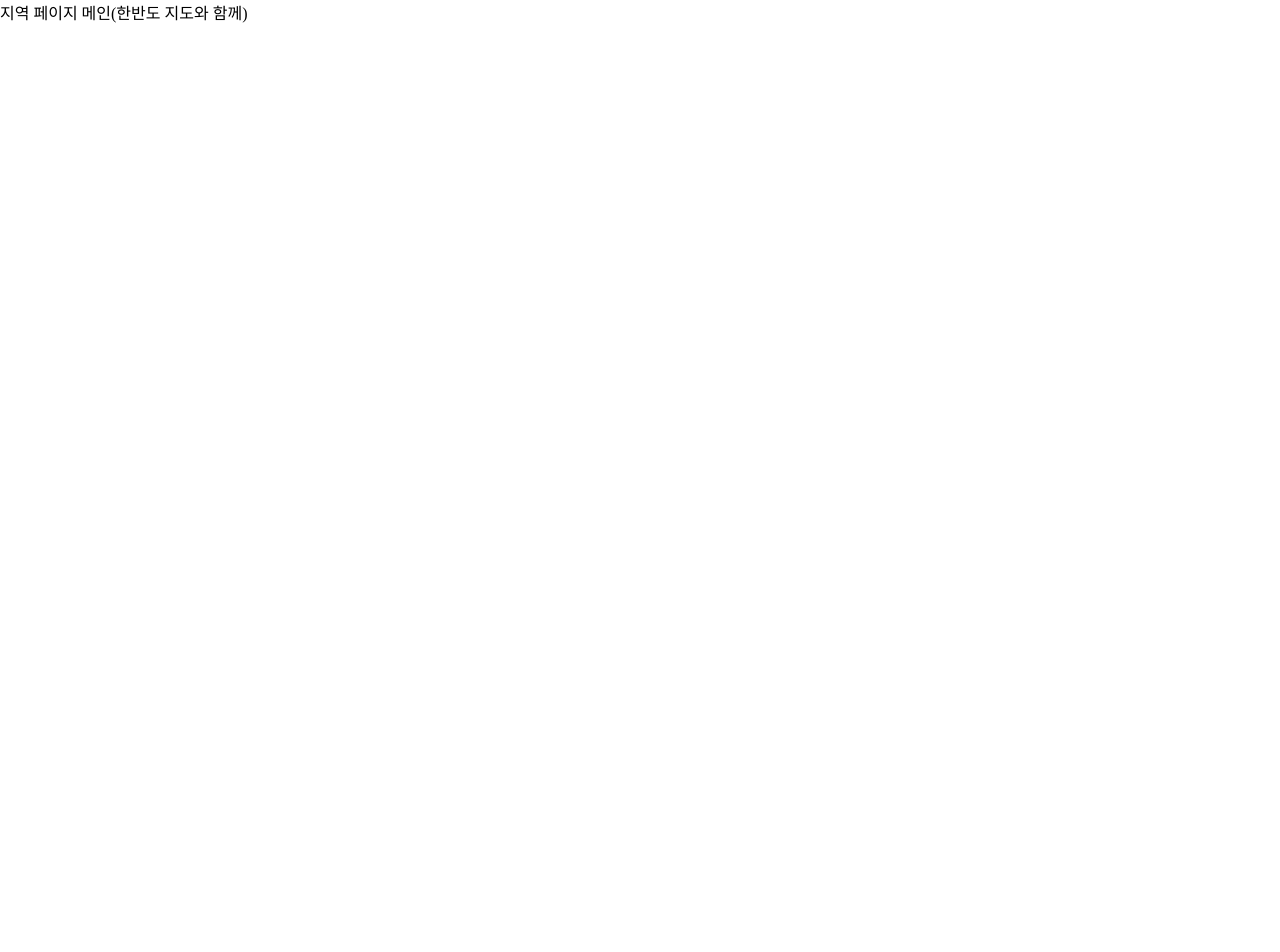
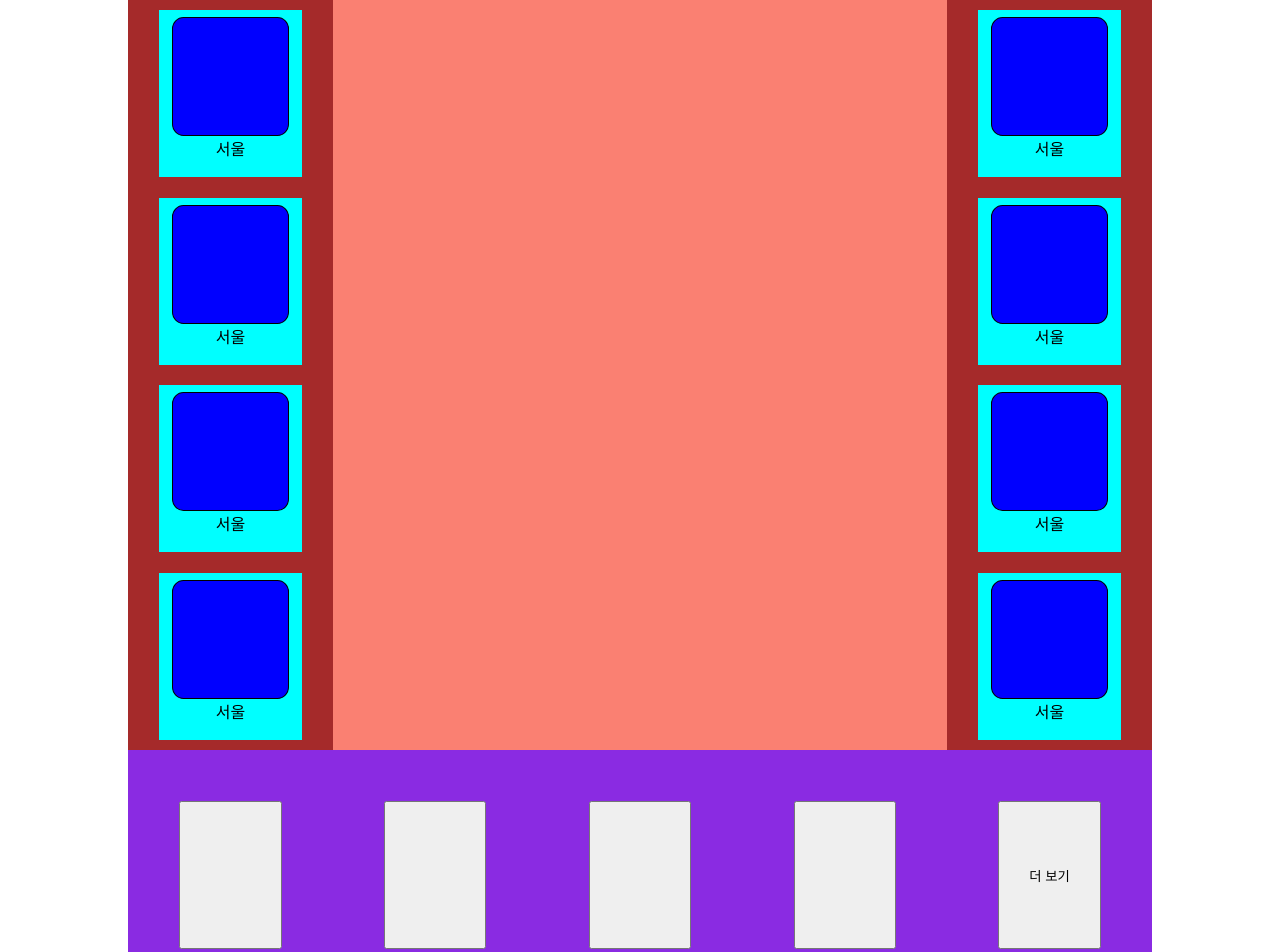
Before and after one commit to kyuchory/BeatSbUp, a React (Create React App) app in the folder front/: page /regionmain in a window 1280 px wide. Shown: the top 952 px of the page. Before the commit the page ends 800 px from the top, so only its background shows below. Built offline with nearby package versions, Linux system fonts and the light colour scheme.

Commit message:
yong front

```diff
--- a/front/src/routes/region/RegionAttraction.js
+++ b/front/src/routes/region/RegionAttraction.js
@@ -1,3 +1,5 @@
+import styles from "./RegionAttraction.module.css";
+
 function RegionAttraction() {
     return (
         <div>명소 페이지(지역별 명소 정보 출력)</div>
--- /dev/null
+++ b/front/src/routes/region/RegionAttraction.module.css
@@ -0,0 +1,8 @@
+.container {
+    margin-top: 100px;
+    width:80%;
+    display: flex;
+    height: 1000px;
+    margin:auto;
+    flex-direction: column;
+    }
--- a/front/src/routes/region/RegionDetail.js
+++ b/front/src/routes/region/RegionDetail.js
@@ -1,3 +1,5 @@
+import styles from "./RegionDetail.module.css";
+
 function RegionDetail() {
     return (
         <div>지역 페이지(세부지역)</div>
--- /dev/null
+++ b/front/src/routes/region/RegionDetail.module.css
@@ -0,0 +1,8 @@
+.container {
+    margin-top: 100px;
+    width:80%;
+    display: flex;
+    height: 1000px;
+    margin:auto;
+    flex-direction: column;
+    }
--- a/front/src/routes/region/RegionMain.js
+++ b/front/src/routes/region/RegionMain.js
@@ -1,7 +1,63 @@
+import styles from "./RegionMain.module.css";
+
+
 function RegionMain() {
     return (
-        <div>
-            지역 페이지 메인(한반도 지도와 함께)
+        <div className={styles.container}>
+            <div className={styles.main}>
+            <div className={styles.side}>
+                <div className={styles.side_image}>
+                    <div className={styles.regionImage}></div>
+                    <p className={styles.regionName}>서울</p>
+                </div>
+                <div className={styles.side_image}>
+                    <div className={styles.regionImage}></div>
+                    <p className={styles.regionName}>서울</p>
+                </div>
+                <div className={styles.side_image}>
+                    <div className={styles.regionImage}></div>
+                    <p className={styles.regionName}>서울</p>
+                </div>
+                <div className={styles.side_image}>
+                    <div className={styles.regionImage}></div>
+                    <p className={styles.regionName}>서울</p>
+                </div>
+            </div>
+            <div className={styles.center}></div>
+            <div className={styles.side}>
+                <div className={styles.side_image}>
+                    <div className={styles.regionImage}></div>
+                    <p className={styles.regionName}>서울</p>
+                </div>
+                <div className={styles.side_image}>
+                    <div className={styles.regionImage}></div>
+                    <p className={styles.regionName}>서울</p>
+                </div>
+                <div className={styles.side_image}>
+                    <div className={styles.regionImage}></div>
+                    <p className={styles.regionName}>서울</p>
+                </div>
+                <div className={styles.side_image}>
+                    <div className={styles.regionImage}></div>
+                    <p className={styles.regionName}>서울</p>
+                </div>
+            </div>
+            </div>
+            <div className={styles.list}>
+                <button className={styles.listInner}></button>
+                <button className={styles.listInner}></button>
+                <button className={styles.listInner}></button>
+                <button className={styles.listInner}></button>
+                <button className={styles.listInner}>더 보기
+                    <ul className={styles.detail}>
+                        <li>강릉</li>
+                        <li>강릉</li>
+                        <li>강릉</li>
+                        <li>강릉</li>
+                        <li>강릉</li>
+                    </ul>
+                </button>
+            </div>
         </div>
     );
 }
--- /dev/null
+++ b/front/src/routes/region/RegionMain.module.css
@@ -0,0 +1,58 @@
+.container {
+  margin-top: 100px;
+  width:80%;
+  display: flex;
+  height: 1000px;
+  margin:auto;
+  flex-direction: column;
+  }
+.main{
+  flex:3;
+  display: flex;
+}
+.side{
+  flex:1;
+  display: flex;
+  background-color: brown;
+  flex-direction: column;
+  align-items: center;
+}
+.side_image{
+  flex:1;
+  width:70%;
+  margin:5%;
+  background-color: aqua;
+  justify-content: center;
+  text-align: center;
+  align-items: center;
+}
+.regionImage{
+  text-align: center;
+  margin:auto;
+  margin-top: 5%;
+  width:80%;
+  height:70%;
+  border: 1px solid black;
+  border-radius: 10%;
+  background-color: blue;
+}
+.center{
+  flex:3;
+  background-color: salmon;
+}
+.list{
+  flex:1;
+  display:flex;
+  background-color: blueviolet;
+
+}
+.listInner{
+  flex:1;
+  margin:5%;
+}
+.listInner:hover .detail{
+  display:block;
+}
+.detail{
+  display: none;
+}
--- a/front/src/routes/region/Regions.js
+++ b/front/src/routes/region/Regions.js
@@ -1,7 +1,15 @@
+import styles from "./Regions.module.css";
+
 function Regions() {
     return (
-        <div>
-            지역 페이지(도단위)
+        <div className={styles.container}>
+            <div className={styles.Regions}>강원도</div>
+            <div className={styles.list}>
+
+            </div>
+            <div className={styles.sight}>
+
+            </div>
         </div>
     );
 }
--- /dev/null
+++ b/front/src/routes/region/Regions.module.css
@@ -0,0 +1,27 @@
+.container {
+    margin-top: 100px;
+    width:80%;
+    display: flex;
+    height: 1000px;
+    margin:auto;
+    flex-direction: column;
+    background-color: aqua;
+}
+.Regions{
+    flex:1;
+    display: inline;
+    text-align: center;
+    font-size: 3em;
+    background-color:blue;
+    vertical-align: middle;
+}
+.list{
+    flex:2;
+    background-color: beige;
+    display: flex;
+    flex-direction: column;
+}
+.sight{
+    flex:3;
+
+}
```
Also changed, not shown: 1 other file (tests, documents, lock files or other folders).
